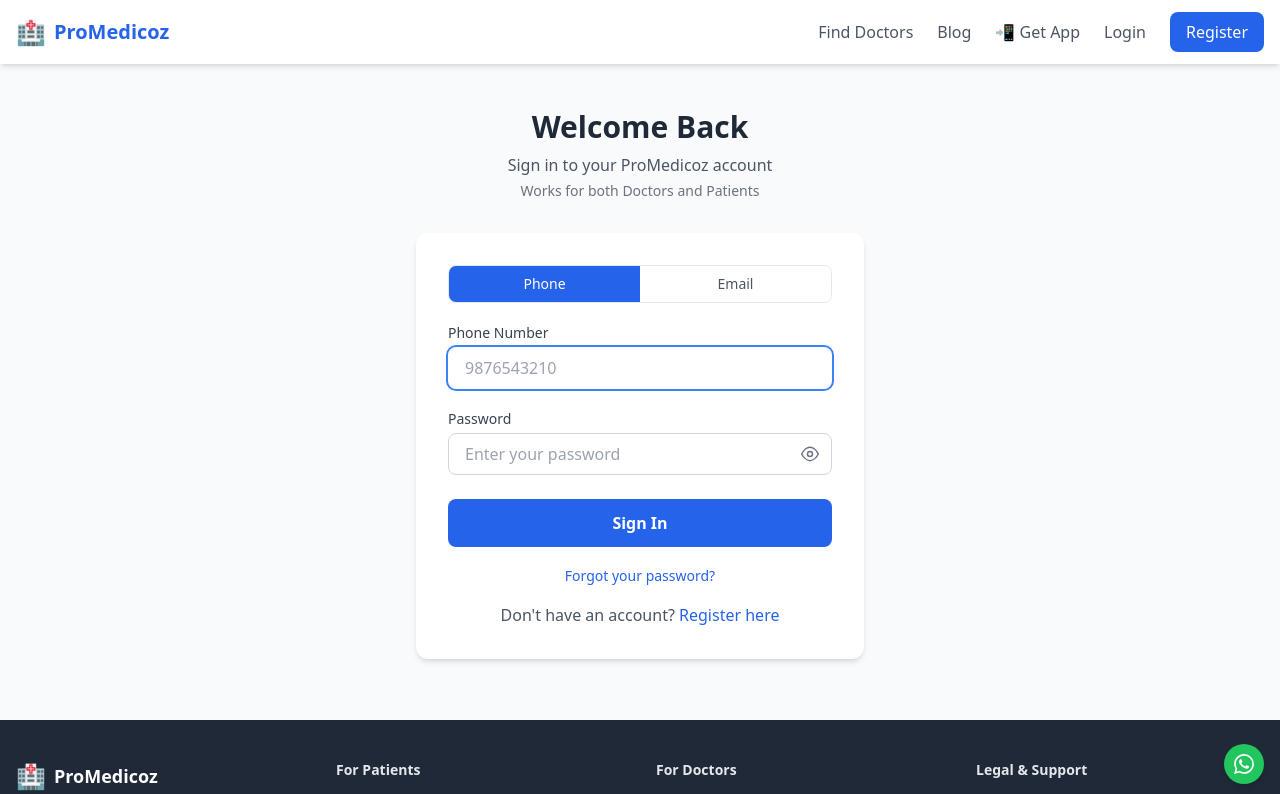
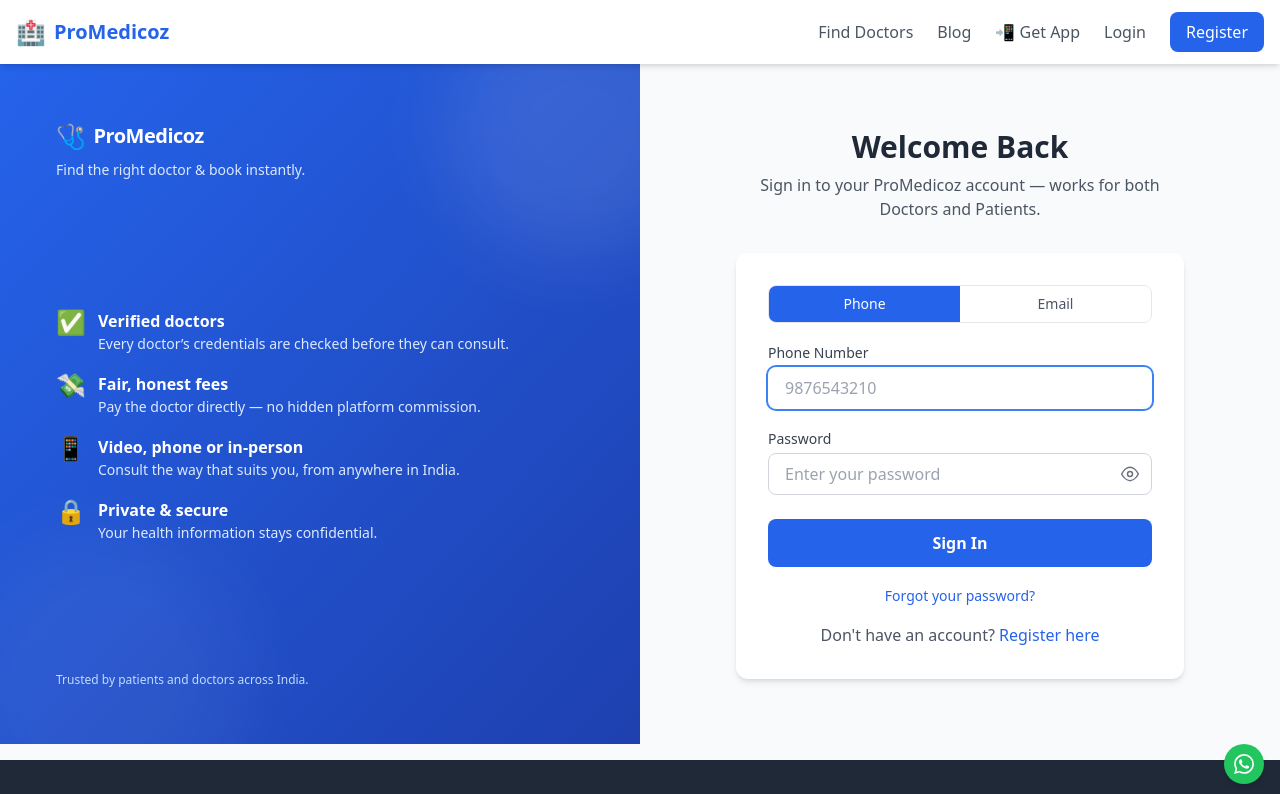
Before and after one commit to kndnkmr/docconnect, a React (Vite) app in the folder client/: page /login in a window 1280 px wide. Shown: the top 794 px of the page. Built offline with nearby package versions, Linux system fonts and the light colour scheme; no server answers.

Commit message:
Modernize Login/Register with a shared branded split-panel layout (AuthLayout)

```diff
--- /dev/null
+++ b/client/src/components/AuthLayout.jsx
@@ -0,0 +1,77 @@
+// ============================================
+// AuthLayout - Shared split-panel shell for Login / Register
+// ============================================
+// A modern two-column auth layout:
+//   - Left (desktop only): on-brand gradient panel with the ProMedicoz name
+//     and a few honest trust points. Gives the auth pages a warm, confident
+//     first impression instead of a bare form floating on grey.
+//   - Right: the actual form (passed in as children), unchanged in behaviour.
+//
+// On mobile the brand panel is hidden and the form centers exactly as before,
+// so nothing about the small-screen experience regresses. This component is
+// purely presentational — it holds no auth logic.
+
+import { Link } from 'react-router-dom';
+
+// Default trust points (patient-oriented). A page can pass its own via the
+// `points` prop (e.g. the doctor-join flow could emphasise different things).
+const DEFAULT_POINTS = [
+  { icon: '✅', title: 'Verified doctors', desc: 'Every doctor’s credentials are checked before they can consult.' },
+  { icon: '💸', title: 'Fair, honest fees', desc: 'Pay the doctor directly — no hidden platform commission.' },
+  { icon: '📱', title: 'Video, phone or in-person', desc: 'Consult the way that suits you, from anywhere in India.' },
+  { icon: '🔒', title: 'Private & secure', desc: 'Your health information stays confidential.' },
+];
+
+function AuthLayout({ title, subtitle, children, points = DEFAULT_POINTS, side = 'left' }) {
+  const brandPanel = (
+    <div className="hidden lg:flex lg:w-1/2 bg-gradient-to-br from-primary-600 to-primary-800 text-white p-10 xl:p-14 flex-col justify-between relative overflow-hidden">
+      {/* Soft decorative blobs — subtle depth, pure CSS, no images to load. */}
+      <div className="absolute -top-16 -right-16 w-64 h-64 bg-white/10 rounded-full blur-2xl" aria-hidden="true" />
+      <div className="absolute -bottom-20 -left-10 w-72 h-72 bg-white/5 rounded-full blur-2xl" aria-hidden="true" />
+
+      <div className="relative z-10">
+        <Link to="/" className="inline-flex items-center gap-2 text-xl font-bold tracking-tight">
+          <span className="text-2xl">🩺</span> ProMedicoz
+        </Link>
+        <p className="text-primary-100 mt-2 text-sm">Find the right doctor &amp; book instantly.</p>
+      </div>
+
+      <ul className="relative z-10 space-y-5 my-10">
+        {points.map((p) => (
+          <li key={p.title} className="flex items-start gap-3">
+            <span className="text-2xl flex-shrink-0 leading-none">{p.icon}</span>
+            <div>
+              <p className="font-semibold leading-snug">{p.title}</p>
+              <p className="text-primary-100 text-sm leading-snug mt-0.5">{p.desc}</p>
+            </div>
+          </li>
+        ))}
+      </ul>
+
+      <p className="relative z-10 text-primary-200 text-xs">
+        Trusted by patients and doctors across India.
+      </p>
+    </div>
+  );
+
+  return (
+    <div className="min-h-[85vh] flex">
+      {side === 'left' && brandPanel}
+
+      {/* Form column — centers the form; on mobile this is the whole screen. */}
+      <div className="flex-1 flex items-center justify-center px-4 py-10">
+        <div className="w-full max-w-md">
+          <div className="text-center mb-8">
+            <h1 className="text-3xl font-bold text-gray-800">{title}</h1>
+            {subtitle && <p className="text-gray-600 mt-2">{subtitle}</p>}
+          </div>
+          {children}
+        </div>
+      </div>
+
+      {side === 'right' && brandPanel}
+    </div>
+  );
+}
+
+export default AuthLayout;
--- a/client/src/pages/Login.jsx
+++ b/client/src/pages/Login.jsx
@@ -21,6 +21,7 @@ import { Link, useNavigate } from 'react-router-dom';
 import { useAuth } from '../context/AuthContext';
 import { authAPI } from '../services/api';
 import SEO from '../components/SEO';
+import AuthLayout from '../components/AuthLayout';
 import PasswordToggleIcon from '../components/PasswordToggleIcon';
 import Spinner from '../components/Spinner';
 import toast from 'react-hot-toast';
@@ -85,24 +86,10 @@ function Login() {
   };
 
   return (
-    <div className="min-h-[80vh] flex items-center justify-center px-4">
+    <AuthLayout title="Welcome Back" subtitle="Sign in to your ProMedicoz account — works for both Doctors and Patients.">
       <SEO title="Login" description="Sign in to your ProMedicoz account. Manage appointments, view prescriptions, and book doctors." path="/login" noindex />
 
-      <div className="w-full max-w-md">
-        {/* max-w-md = max width ~448px (keeps form from being too wide) */}
-
-        {/* Header — no logo here on purpose; the navbar already shows the
-            ProMedicoz brand on every page, so repeating it here read as a
-            duplicate. */}
-        <div className="text-center mb-8">
-          <h1 className="text-3xl font-bold text-gray-800">Welcome Back</h1>
-          <p className="text-gray-600 mt-2">Sign in to your ProMedicoz account</p>
-          <p className="text-gray-500 text-sm mt-1">
-            Works for both Doctors and Patients
-          </p>
-        </div>
-
-        {/* Form Card */}
+      {/* Form Card */}
         <div className="bg-white rounded-xl shadow-md p-8">
           <form onSubmit={handleSubmit}>
 
@@ -225,8 +212,7 @@ function Login() {
             </Link>
           </p>
         </div>
-      </div>
-    </div>
+    </AuthLayout>
   );
 }
 
--- a/client/src/pages/Register.jsx
+++ b/client/src/pages/Register.jsx
@@ -14,6 +14,7 @@ import { Link, useNavigate, useSearchParams } from 'react-router-dom';
 import { useAuth } from '../context/AuthContext';
 import { authAPI } from '../services/api';
 import SEO from '../components/SEO';
+import AuthLayout from '../components/AuthLayout';
 import PasswordToggleIcon from '../components/PasswordToggleIcon';
 import Spinner from '../components/Spinner';
 import toast from 'react-hot-toast';
@@ -113,19 +114,10 @@ function Register() {
   };
 
   return (
-    <div className="min-h-[80vh] flex items-center justify-center px-4 py-8">
+    <AuthLayout title="Create Account" subtitle="Join ProMedicoz today — free in seconds.">
       <SEO title="Register" description="Create your free ProMedicoz account. Book doctors, manage appointments, and access prescriptions online." path="/register" noindex />
-      <div className="w-full max-w-md">
 
-        {/* Header */}
-        {/* Header — no logo here on purpose; the navbar already shows the
-            ProMedicoz brand on every page, so repeating it read as a duplicate. */}
-        <div className="text-center mb-8">
-          <h1 className="text-3xl font-bold text-gray-800">Create Account</h1>
-          <p className="text-gray-600 mt-2">Join ProMedicoz today</p>
-        </div>
-
-        {/* Form Card */}
+      {/* Form Card */}
         <div className="bg-white rounded-xl shadow-md p-8">
           <form onSubmit={handleSubmit}>
 
@@ -292,8 +284,7 @@ function Register() {
             </Link>
           </p>
         </div>
-      </div>
-    </div>
+    </AuthLayout>
   );
 }
 
```
